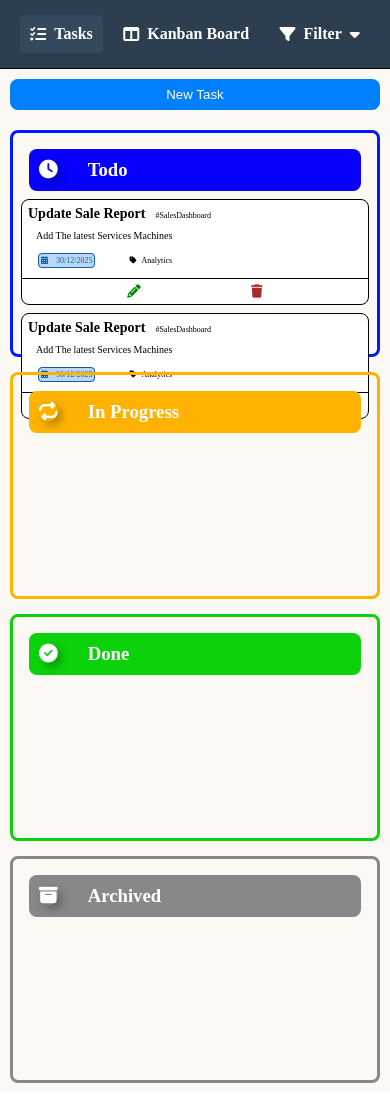
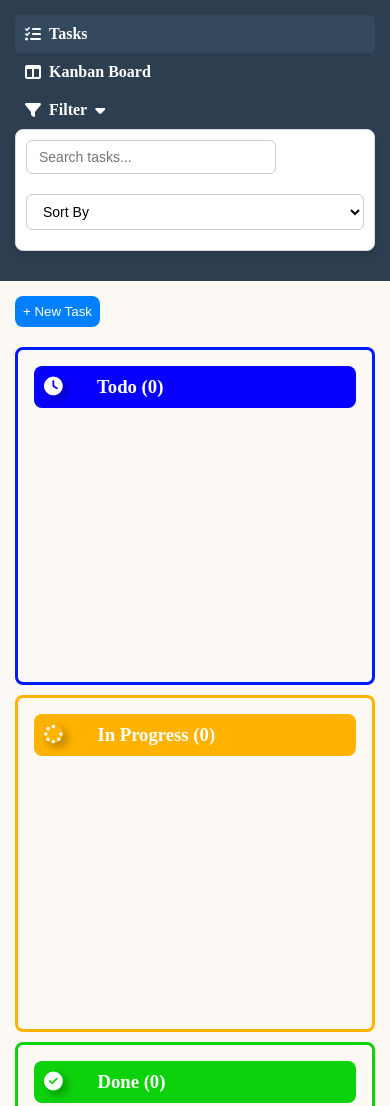
Before and after one commit to SurajPrasaad/JavaScripts, a plain HTML site: page DOM(Documents Object Model)/TaskManagementAdvance/index.html in a window 390 px wide. Shown: the top 1106 px of the page. Drawn offline with Linux system fonts and the light colour scheme.

Commit message:
add search and sort functionlity

```diff
--- a/DOM(Documents Object Model)/TaskManagementAdvance/app.js
+++ b/DOM(Documents Object Model)/TaskManagementAdvance/app.js
@@ -15,18 +15,20 @@
 const boards = document.querySelectorAll(".board");
 let draggedTask = null;
 
+// Open Task Form
 newTaskButton.addEventListener("click", () => {
     taskForm.style.display = "block";
 });
 
+// Close Task Form
 closeForm.addEventListener("click", () => {
     taskForm.style.display = "none";
 });
-
 cancelBtn.addEventListener("click", () => {
     taskForm.style.display = "none";
 });
 
+// Add New Tag
 addTagButton.addEventListener("click", () => {
     if (newTagInput.value.trim() !== "") {
         const newOption = document.createElement("option");
@@ -37,6 +39,7 @@
     }
 });
 
+// Add New Label
 addLabelButton.addEventListener("click", () => {
     if (newLabelInput.value.trim() !== "") {
         const newOption = document.createElement("option");
@@ -47,25 +50,41 @@
     }
 });
 
+// Save Task
 saveBtn.addEventListener("click", (e) => {
     e.preventDefault();
+
     if (taskTitle.value.trim() === "" || taskDesc.value.trim() === "") {
         alert("Please fill in all fields");
         return;
     }
 
-        const newTask = createTaskElement(taskTitle.value, taskDesc.value, taskTags.value, taskLabels.value, taskDate.value);
+    let dateValue = taskDate.value ? taskDate.value : new Date().toISOString().split("T")[0];
+
+    const newTask = createTaskElement(
+        taskTitle.value,
+        taskDesc.value,
+        taskTags.value,
+        taskLabels.value,
+        dateValue
+    );
+
     document.getElementById("todo-board").appendChild(newTask);
     taskForm.style.display = "none";
+
+    // Reset form fields
     taskTitle.value = "";
     taskDesc.value = "";
     taskTags.value = "analytics";
     taskLabels.value = "urgent";
     taskDate.value = "";
+
+    // Update Task Count
+    updateTaskCounts();
 });
 
+// Create Task Card
 function createTaskElement(title, desc, tag, label, date) {
-
     const task = document.createElement("div");
     task.classList.add("card-container");
     task.innerHTML = `
@@ -75,7 +94,6 @@
             <p>
                 <span class="current-date"><i class="fa-solid fa-calendar-days"></i> ${date}</span>
                 <span id="tags"><i class="fa-solid fa-tag"></i> ${label}</span>
-
             </p>
         </div>
         <div class="card-btn">
@@ -86,10 +104,13 @@
 
     const cardBody = task.querySelector(".card-body");
 
+    // Delete Task
     task.querySelector(".delete").addEventListener("click", () => {
         task.remove();
+        updateTaskCounts(); // Update count after deletion
     });
 
+    // Edit Task
     task.querySelector(".edit").addEventListener("click", () => {
         taskTitle.value = title;
         taskDesc.value = desc;
@@ -98,8 +119,10 @@
         taskDate.value = date;
         taskForm.style.display = "block";
         task.remove();
+        updateTaskCounts(); // Update count after editing
     });
 
+    // Drag Events
     cardBody.addEventListener("dragstart", (e) => {
         draggedTask = task;
         setTimeout(() => task.style.display = "none", 0);
@@ -114,6 +137,7 @@
     return task;
 }
 
+// Drag and Drop Logic
 boards.forEach(board => {
     board.addEventListener("dragover", (e) => {
         e.preventDefault();
@@ -122,6 +146,58 @@
     board.addEventListener("drop", () => {
         if (draggedTask) {
             board.appendChild(draggedTask);
+            updateTaskCounts(); // Update count after moving a task
         }
     });
 });
+
+// Search Functionality
+const searchInput = document.getElementById("search-input");
+searchInput.addEventListener("input", () => {
+    const query = searchInput.value.toLowerCase();
+    const tasks = document.querySelectorAll(".card-container");
+
+    tasks.forEach(task => {
+        const title = task.querySelector(".title").textContent.toLowerCase();
+        const desc = task.querySelector(".desc").textContent.toLowerCase();
+
+        if (title.includes(query) || desc.includes(query)) {
+            task.style.display = "block";
+        } else {
+            task.style.display = "none";
+        }
+    });
+});
+
+// Sort Functionality
+const sortDropdown = document.getElementById("sort-dropdown");
+sortDropdown.addEventListener("change", () => {
+    const sortType = sortDropdown.value;
+    const taskBoard = document.getElementById("todo-board");
+    let tasks = Array.from(taskBoard.children);
+
+    if (sortType === "date-new") {
+        tasks.sort((a, b) => new Date(b.querySelector(".current-date").textContent) - new Date(a.querySelector(".current-date").textContent));
+    } else if (sortType === "date-old") {
+        tasks.sort((a, b) => new Date(a.querySelector(".current-date").textContent) - new Date(b.querySelector(".current-date").textContent));
+    } else if (sortType === "title-asc") {
+        tasks.sort((a, b) => a.querySelector(".title").textContent.localeCompare(b.querySelector(".title").textContent));
+    } else if (sortType === "title-desc") {
+        tasks.sort((a, b) => b.querySelector(".title").textContent.localeCompare(a.querySelector(".title").textContent));
+    }
+
+    // Re-append sorted tasks
+    tasks.forEach(task => taskBoard.appendChild(task));
+});
+
+// Function to Update Task Count in Each Board
+function updateTaskCounts() {
+    document.querySelectorAll(".board").forEach(board => {
+        const countSpan = board.querySelector(".task-count");
+        const taskCount = board.querySelectorAll(".card-container").length;
+        countSpan.textContent = `(${taskCount})`;
+    });
+}
+
+// Initialize task count on page load
+updateTaskCounts();
--- a/DOM(Documents Object Model)/TaskManagementAdvance/index.html
+++ b/DOM(Documents Object Model)/TaskManagementAdvance/index.html
@@ -12,6 +12,7 @@
 </head>
 
 <body>
+    <!-- Navigation Sidebar -->
     <div class="nav-slide">
         <h4 class="nav-item active"><i class="fa-solid fa-list-check"></i> Tasks</h4>
         <h4 class="nav-item"><i class="fa-solid fa-columns"></i> Kanban Board</h4>
@@ -21,79 +22,59 @@
         </h4>
 
         <!-- Search & Sort Dropdown -->
-        <div class="dropdown-menu">
-            <input type="text" id="search-task" placeholder="🔍 Search tasks...">
-            <select id="sort-tasks">
-                <option value="all">All Tasks</option>
-                <option value="latest">Latest</option>
-                <option value="oldest">Oldest</option>
-                <option value="az">A-Z</option>
-                <option value="za">Z-A</option>
+        <div class="task-controls">
+            <input type="text" id="search-input" placeholder="Search tasks..." />
+
+            <select id="sort-dropdown">
+                <option value="default">Sort By</option>
+                <option value="date-new">Date (Newest First)</option>
+                <option value="date-old">Date (Oldest First)</option>
+                <option value="title-asc">Title (A-Z)</option>
+                <option value="title-desc">Title (Z-A)</option>
             </select>
+        </div>
+
+    </div>
+
+    <!-- Main Container -->
+    <div class="container">
+        <button id="new-task" class="primary-btn">+ New Task</button>
+
+        <!-- Kanban Boards -->
+        <div class="board-container">
+            <div class="board" id="todo-board">
+                <h3><i class="fa-solid fa-clock"></i> Todo <span class="task-count">(0)</span></h3>
+            </div>
+            <div class="board" id="progress-board">
+                <h3><i class="fa-solid fa-spinner"></i> In Progress <span class="task-count">(0)</span></h3>
+            </div>
+            <div class="board" id="success-board">
+                <h3><i class="fa-solid fa-circle-check"></i> Done <span class="task-count">(0)</span></h3>
+            </div>
+            <div class="board" id="archived-board">
+                <h3><i class="fa-solid fa-box-archive"></i> Archived <span class="task-count">(0)</span></h3>
+            </div>
         </div>
     </div>
 
-    <div class="container">
-        <button id="new-task">New Task</button>
-        <div class="board-container">
-            <div class="board" id="todo-board">
-                <h3><i class="fa-sharp-duotone fa-solid fa-clock"></i>Todo</h3>
-                <div class="card-container">
-                    <div class="card-body" draggable="true">
-                        <p class="title">Update Sale Report<span class="tags">#SalesDashboard</span></p>
-                        <p class="desc">Add The latest Services Machines</p>
-                        <p>
-                            <span class="current-date"><i class="fa-sharp-duotone fa-solid fa-calendar-days"></i>
-                                30/12/2025</span>
-                            <span id="tags"><i class="fa-sharp-duotone fa-solid fa-tag"></i>Analytics</span>
-                        </p>
-                    </div>
-                    <div class="card-btn">
-                        <button><i class="fa-sharp-duotone fa-solid fa-pencil edit"></i></button>
-                        <button><i class="fa-sharp-duotone fa-solid fa-trash delete"></i></button>
-                    </div>
-                </div>
-                <div class="card-container">
-                    <div class="card-body" draggable="true">
-                        <p class="title">Update Sale Report<span>#SalesDashboard</span></p>
-                        <p class="desc">Add The latest Services Machines</p>
-                        <p>
-                            <span class="current-date"><i class="fa-sharp-duotone fa-solid fa-calendar-days"></i>
-                                30/12/2025</span>
-                            <span id="tags"><i class="fa-sharp-duotone fa-solid fa-tag"></i>Analytics</span>
-                        </p>
-                    </div>
-                    <div class="card-btn">
-                        <button><i class="fa-sharp-duotone fa-solid fa-pencil edit"></i></button>
-                        <button><i class="fa-sharp-duotone fa-solid fa-trash delete"></i></button>
-                    </div>
-                </div>
-            </div>
-            <div class="board" id="progress-board">
-                <h3><i class="fa-sharp-duotone fa-solid fa-repeat"></i>In Progress</h3>
-            </div>
-            <div class="board" id="success-board">
-                <h3><i class="fa-sharp-duotone fa-solid fa-circle-check"></i>Done</h3>
-            </div>
-            <div class="board" id="archived-board">
-                <h3><i class="fa-sharp-duotone fa-solid fa-box-archive"></i>Archived</h3>
-            </div>
-        </div>
-    </div>
+    <!-- Task Form (Hidden by Default) -->
     <div class="task-form">
         <div class="form-container">
-            <h3>Create New Task <span class="close">X</span></h3>
+            <h3>Create New Task <span class="close" role="button" aria-label="Close form">✖</span></h3>
             <form>
+                <!-- Task Title -->
                 <div class="input-group">
                     <label for="task-title">Task Title</label>
                     <input type="text" id="task-title" placeholder="Enter task title" required>
                 </div>
 
+                <!-- Task Description -->
                 <div class="input-group">
                     <label for="task-desc">Task Description</label>
                     <textarea id="task-desc" placeholder="Enter task description" required></textarea>
                 </div>
 
+                <!-- Task Tags -->
                 <div class="input-group">
                     <label for="task-tags">Task Tags</label>
                     <div class="select-container">
@@ -104,10 +85,11 @@
                             <option value="testing">Testing</option>
                         </select>
                         <input type="text" id="new-tag" placeholder="Add new tag">
-                        <button type="button" id="add-tag">+</button>
+                        <button type="button" id="add-tag" class="small-btn">+</button>
                     </div>
                 </div>
 
+                <!-- Task Labels -->
                 <div class="input-group">
                     <label for="task-labels">Task Labels</label>
                     <div class="select-container">
@@ -117,15 +99,17 @@
                             <option value="low-priority">Low Priority</option>
                         </select>
                         <input type="text" id="new-label" placeholder="Add new label">
-                        <button type="button" id="add-label">+</button>
+                        <button type="button" id="add-label" class="small-btn">+</button>
                     </div>
                 </div>
 
+                <!-- Task Due Date -->
                 <div class="input-group">
                     <label for="task-date">Task Date</label>
                     <input type="date" id="task-date1" required>
                 </div>
 
+                <!-- Form Buttons -->
                 <div class="btn-group">
                     <button type="submit" class="save-btn">Save</button>
                     <button type="button" class="cancel-btn">Cancel</button>
--- a/DOM(Documents Object Model)/TaskManagementAdvance/style.css
+++ b/DOM(Documents Object Model)/TaskManagementAdvance/style.css
@@ -227,66 +227,6 @@ body {
     }
 }
 
-@media (max-width:768px){
-    body{
-        flex-direction: column;
-    }
-    .nav-slide {
-        width: 100%;
-        height: auto;
-        flex-direction: row;
-        justify-content: space-around;
-        padding: 15px;
-        border-right: none;
-        border-bottom: 1px solid black;
-    }
-    .container {
-        width: 100%;
-        padding: 10px;
-    }
-    #new-task {
-        width: 100%;
-        text-align: center;
-    }
-    .board-container{
-        flex-direction: column;
-        gap: 15px;
-    }
-    .board {
-        width: 100%;
-        height: auto;
-        min-height: 200px;
-    }
-
-    .card-container {
-        gap: 5px;
-    }
-
-    .card-body {
-        padding: 6px;
-    }
-    .card-body .title {
-        font-size: 14px;
-    }
-
-    .card-body .desc {
-        font-size: 10px;
-    }
-
-    .card-body .current-date {
-        font-size: 8px;
-        padding: 2px;
-        margin: 10px;
-    }
-
-    .card-body #tags {
-        font-size: 8px;
-        margin-left: 20px;
-    }
-    .card-btn button {
-        padding: 5px;
-    }
-}
 
 .task-form {
     position: fixed;
@@ -398,3 +338,160 @@ body {
 .cancel-btn:hover {
     background: #d32f2f;
 }
+
+
+.nav-slide {
+    display: flex;
+    flex-direction: column;
+    background: #2C3E50;
+    padding: 15px;
+    width: 220px; /* Slightly wider for better input field fit */
+    min-width: 200px;
+    height: 100vh;
+    overflow-y: auto;
+}
+
+/* Navbar Items */
+.nav-item {
+    color: white;
+    padding: 10px;
+    cursor: pointer;
+    border-radius: 5px;
+    display: flex;
+    align-items: center;
+    gap: 8px;
+}
+
+.nav-item:hover, .nav-item.active {
+    background: #34495E;
+}
+
+/* 🔽 Dropdown Menu */
+.dropdown-menu {
+    display: none;
+    flex-direction: column;
+    padding: 10px;
+    background: #1F2A36;
+    border-radius: 5px;
+    margin-top: 5px;
+    width: 100%;
+}
+
+.dropdown-menu input, .dropdown-menu select {
+    width: 100%;
+    padding: 8px;
+    margin: 5px 0;
+}
+
+/* Ensure dropdown menu stays inside navbar */
+.dropdown-toggle:hover + .dropdown-menu {
+    display: flex;
+}
+
+/* 📌 Main Content Container */
+.container {
+    background-color: #FCF8F3;
+    display: flex;
+    flex-direction: column;
+    width: 100%;
+    padding: 15px;
+    gap: 10px;
+}
+
+/* 🔹 Task Controls */
+.task-controls {
+    display: flex;
+    justify-content: space-between;
+    align-items: center;
+    background: #ffffff;
+    padding: 10px;
+    border-radius: 8px;
+    margin-bottom: 15px;
+    box-shadow: 0 4px 6px rgba(0, 0, 0, 0.1);
+    flex-wrap: wrap;
+    gap: 10px;
+    border: 1px solid #ddd;
+    width: 100%;
+}
+
+/* 🔍 Search Input */
+#search-input {
+    flex: 1;
+    padding: 8px 12px;
+    font-size: 14px;
+    border: 1px solid #ccc;
+    border-radius: 6px;
+    outline: none;
+    transition: all 0.3s ease;
+    min-width: 20px;
+    max-width: 250px; /* Prevents overflowing */
+}
+
+#search-input:focus {
+    border-color: #0080ff;
+    box-shadow: 0 0 5px rgba(0, 128, 255, 0.5);
+}
+
+/* ⏬ Sorting Dropdown */
+#sort-dropdown {
+    padding: 8px 12px;
+    font-size: 14px;
+    border: 1px solid #ccc;
+    border-radius: 6px;
+    outline: none;
+    cursor: pointer;
+    background: white;
+    min-width: 20px;
+    transition: all 0.3s ease;
+}
+
+#sort-dropdown:hover {
+    border-color: #0080ff;
+}
+
+/* 🔹 Task Control Buttons */
+.task-controls button {
+    padding: 8px 12px;
+    background: #0080ff;
+    color: white;
+    border: none;
+    border-radius: 6px;
+    cursor: pointer;
+    font-size: 14px;
+    transition: 0.3s;
+}
+
+.task-controls button:hover {
+    background: #005bb5;
+}
+
+
+
+@media (max-width: 768px) {
+    body {
+        flex-direction: column; /* Stack the navbar and content */
+    }
+
+    .nav-slide {
+        width: 100%; /* Full width navbar */
+        height: auto; /* Adjust height as needed */
+        min-width: auto;
+        overflow-y: visible; /* Show all content */
+    }
+
+    .board-container {
+        flex-direction: column; /* Stack the boards */
+        height: auto;
+    }
+
+    .task-controls {
+        flex-direction: column; /* Stack the task control elements */
+        align-items: stretch; /* Full width items */
+    }
+
+    #search-input,
+    #sort-dropdown {
+        width: 100%; /* Full width search and dropdown */
+        margin-bottom: 10px;
+    }
+}
```
Lines whose indentation alone changed are shown as unchanged.
